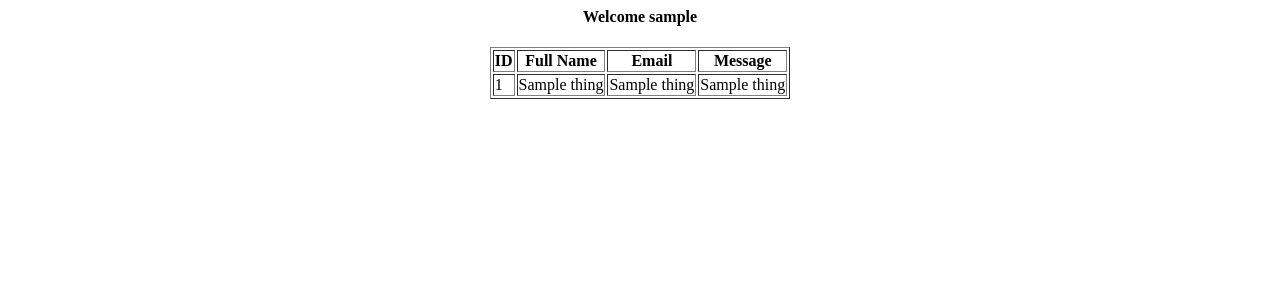
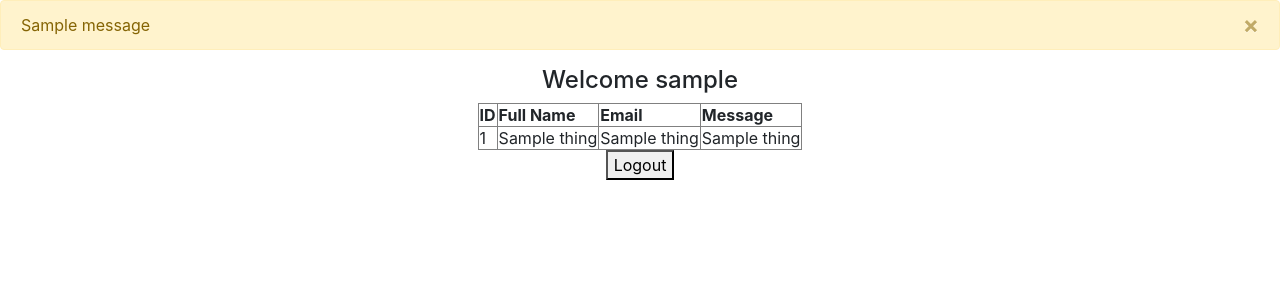
Before and after one commit to ShahadilMunawir/global-icon-movers, a Flask app: template solution/templates/admin.html in a window 1280 px wide. Shown: the top 300 px of the page. Run offline with Flask 2, Linux system fonts and the light colour scheme; the template is opened without the code that fills it: most values are stand-ins (such as "Sample title", 1, 10 or a date in 2020); one stand-in notice (Sample message) is shown; some libraries are stand-ins or nearby versions.

Commit message:
modified page along with message flashing

```diff
--- a/solution/templates/admin.html
+++ b/solution/templates/admin.html
@@ -1,8 +1,17 @@
 <html>
     <head>
+        <link rel="stylesheet" href="https://cdn.jsdelivr.net/npm/bootstrap@4.0.0/dist/css/bootstrap.min.css" integrity="sha384-Gn5384xqQ1aoWXA+058RXPxPg6fy4IWvTNh0E263XmFcJlSAwiGgFAW/dAiS6JXm" crossorigin="anonymous">
         <title>Admin Panel</title>
     </head>
     <body>
+        {% for message in get_flashed_messages() %}
+        <div class="alert alert-warning alert-dismissible fade show" role="alert">
+            {{ message }}
+            <button type="button" class="close" data-dismiss="alert" aria-label="Close">
+              <span aria-hidden="true">&times;</span>
+            </button>
+          </div>
+        {% endfor %}
         <center>
             <h4>Welcome {{ username }}</h4>
             <table border="1">
@@ -21,8 +30,11 @@
                     </tr>
                 {% endfor %}
             </table>
+            <a href="/logout"><button>Logout</button></a>
         </center>
-
+        <script src="https://code.jquery.com/jquery-3.2.1.slim.min.js" integrity="sha384-KJ3o2DKtIkvYIK3UENzmM7KCkRr/rE9/Qpg6aAZGJwFDMVNA/GpGFF93hXpG5KkN" crossorigin="anonymous"></script>
+        <script src="https://cdn.jsdelivr.net/npm/popper.js@1.12.9/dist/umd/popper.min.js" integrity="sha384-ApNbgh9B+Y1QKtv3Rn7W3mgPxhU9K/ScQsAP7hUibX39j7fakFPskvXusvfa0b4Q" crossorigin="anonymous"></script>
+        <script src="https://cdn.jsdelivr.net/npm/bootstrap@4.0.0/dist/js/bootstrap.min.js" integrity="sha384-JZR6Spejh4U02d8jOt6vLEHfe/JQGiRRSQQxSfFWpi1MquVdAyjUar5+76PVCmYl" crossorigin="anonymous"></script>
     </body>
 </html>
 
```
